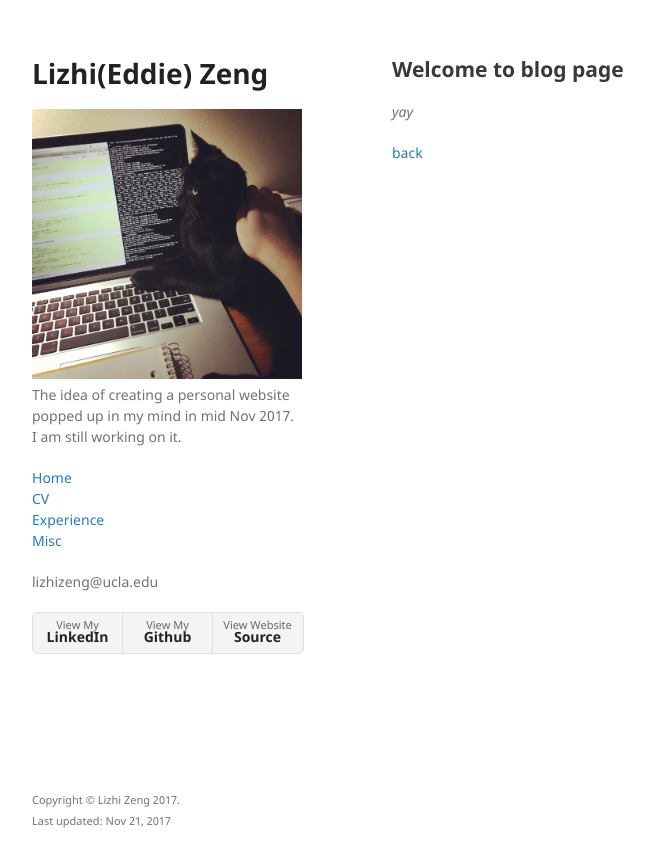
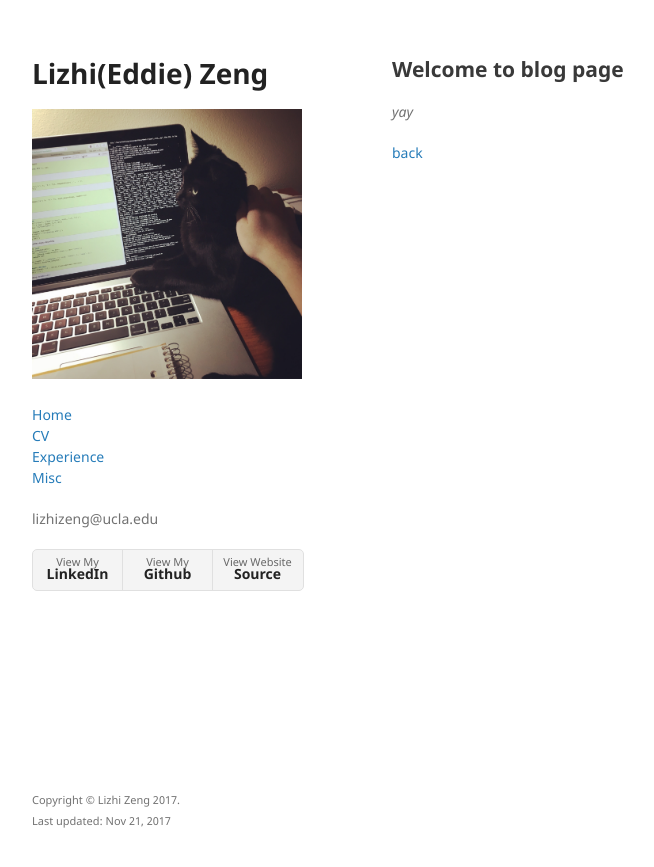
Before and after one commit to lizhiz/lizhiz.github.io, a Jekyll site: the page built from blog.md, in a window 1280 px wide. Shown: the top 867 px of the page, without its empty margins (178-832 px from the left). Built offline with Jekyll 4.4.1, drawn with Linux system fonts in a browser that asks for light colours; the repository's description, which GitHub fills in, is left out; our own code applies the rules of GitHub Pages for plain Markdown files.

Commit message:
Change discription

```diff
--- a/_config.yml
+++ b/_config.yml
@@ -1,5 +1,5 @@
 title: Lizhi(Eddie) Zeng
-description: The idea of creating a personal website popped up in my mind in mid Nov 2017.</br>I am still working on it.
+description:
 show_downloads: true
 google_analytics: UA-109873000-1
 theme: jekyll-theme-minimal
```
Also changed, not shown: index.md (+2 -0 lines), 11 other files.
